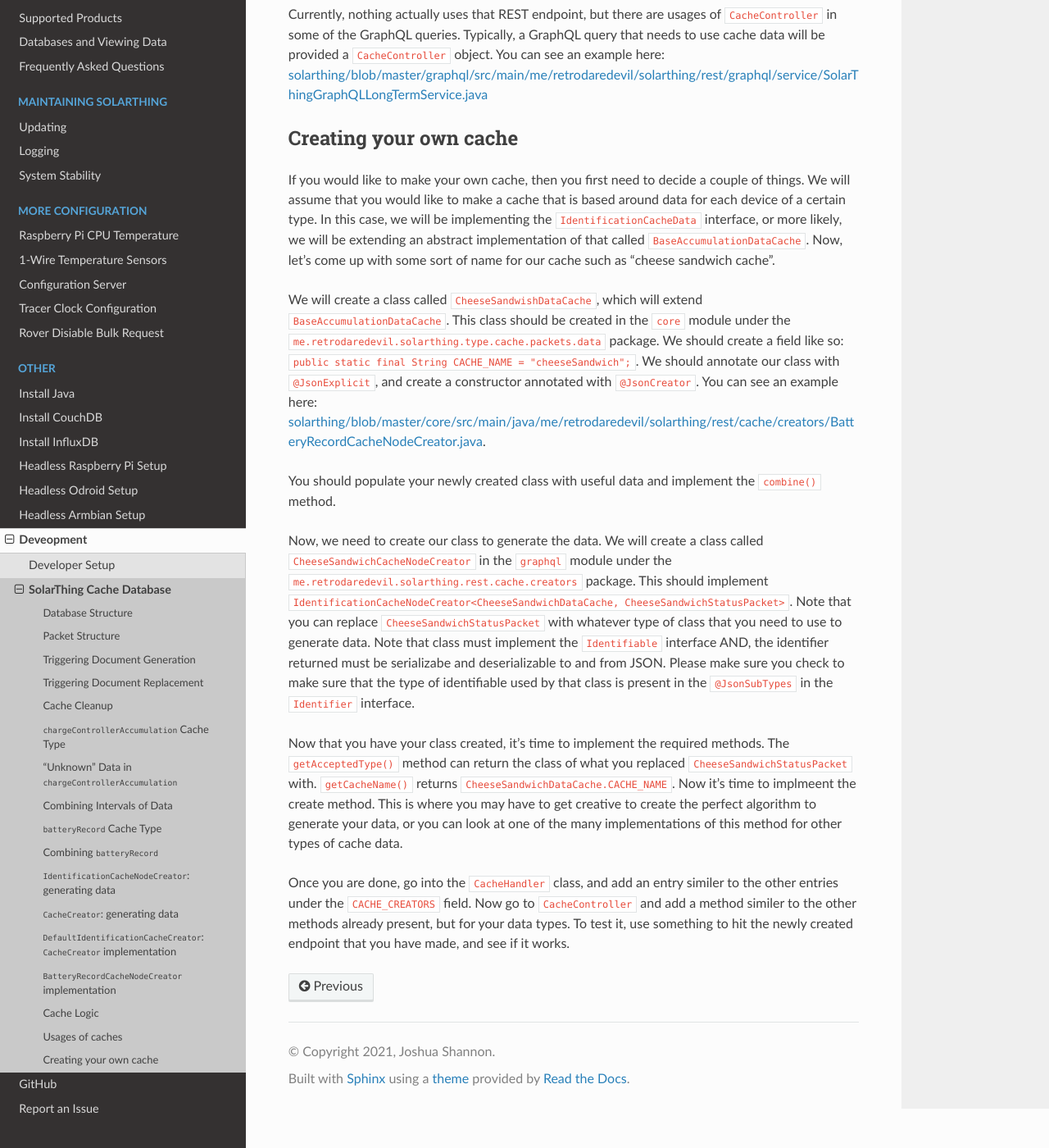
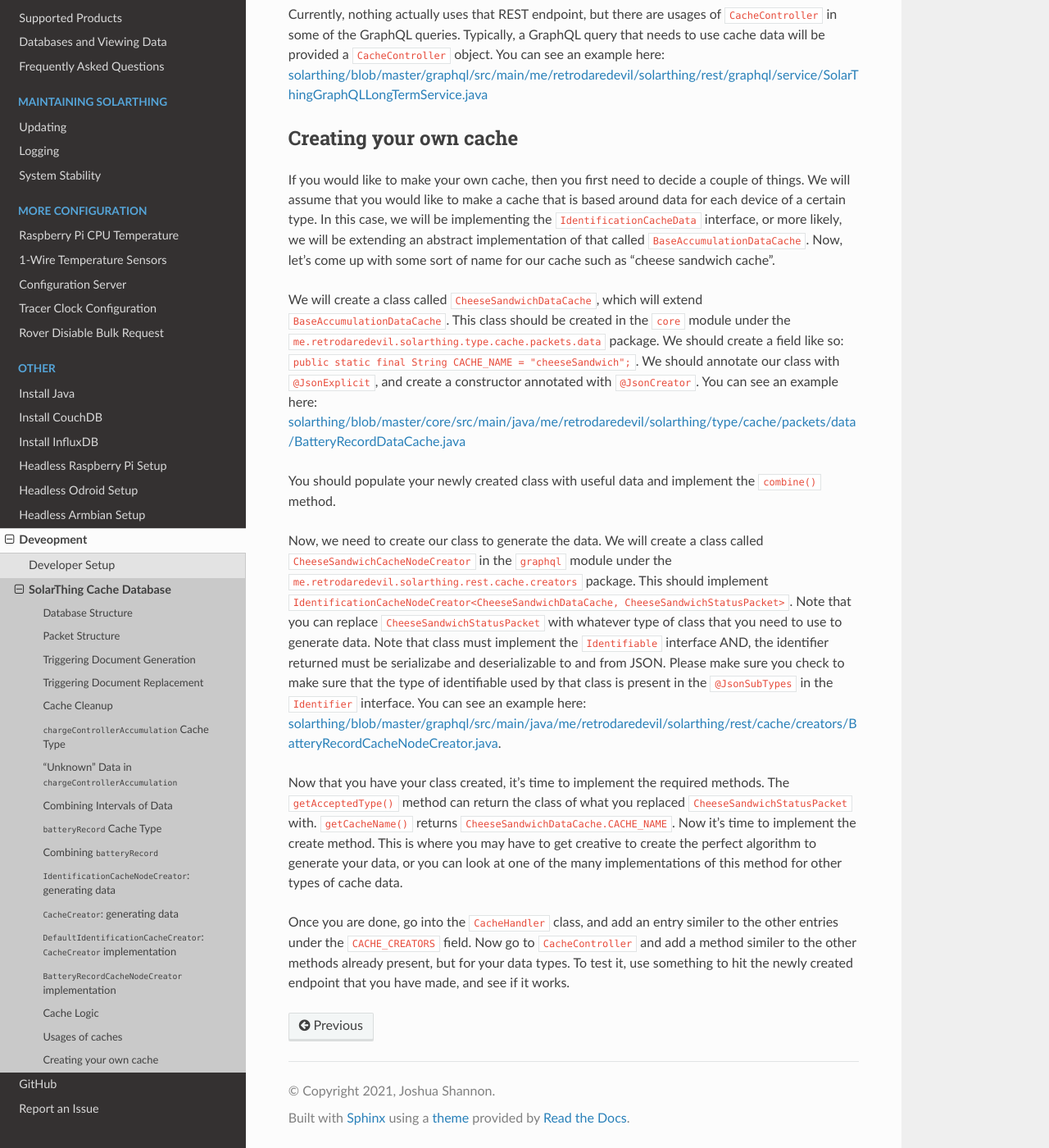
Before and after one commit to wildmountainfarms/solarthing-docs, a Sphinx documentation site: the page built from docs/source/develop/cache.rst, in a window 1280 px wide and 1400 px high, scrolled down 7771 px. Shown: the whole window at 82% size. Built offline with Sphinx 7.4.7 and the Read the Docs theme 2.0.0, drawn with Linux system fonts in a browser that asks for light colours; pages that are not in the unit, such as notebooks, are missing from menus; some of the changed text lies outside the part shown.

Commit message:
Fixed some typos in the cache page

```diff
--- a/docs/source/develop/cache.rst
+++ b/docs/source/develop/cache.rst
@@ -295,7 +295,7 @@
 ``DefaultIdentificationCacheCreator``: ``CacheCreator`` implementation
 --------------------------------------------------------------------------------------------------
 
-A ``CacheCreator`` doesn't have to necessarily deal with ``IdentificationCacheNodeCreator``s.
+A ``CacheCreator`` doesn't have to necessarily deal with ``IdentificationCacheNodeCreator`` s.
 The main (and only) implementation of ``CacheCreator`` is ``DefaultIdentificationCacheCreator``,
 which takes a ``IdentificationCacheNodeCreator``.
 
@@ -334,11 +334,11 @@
 abstract implementation of that called ``BaseAccumulationDataCache``. Now, let's come up with some sort of name for our cache such as
 "cheese sandwich cache".
 
-We will create a class called ``CheeseSandwishDataCache``, which will extend ``BaseAccumulationDataCache``.
+We will create a class called ``CheeseSandwichDataCache``, which will extend ``BaseAccumulationDataCache``.
 This class should be created in the ``core`` module under the ``me.retrodaredevil.solarthing.type.cache.packets.data`` package.
 We should create a field like so: ``public static final String CACHE_NAME = "cheeseSandwich";``.
 We should annotate our class with ``@JsonExplicit``, and create a constructor annotated with ``@JsonCreator``.
-You can see an example here: :blob:`master/core/src/main/java/me/retrodaredevil/solarthing/rest/cache/creators/BatteryRecordCacheNodeCreator.java`.
+You can see an example here: :blob:`master/core/src/main/java/me/retrodaredevil/solarthing/type/cache/packets/data/BatteryRecordDataCache.java`
 
 You should populate your newly created class with useful data and implement the ``combine()`` method.
 
@@ -348,10 +348,11 @@
 Note that you can replace ``CheeseSandwichStatusPacket`` with whatever type of class that you need to use to generate data.
 Note that class must implement the ``Identifiable`` interface AND, the identifier returned must be serializabe and deserializable to and from JSON.
 Please make sure you check to make sure that the type of identifiable used by that class is present in the ``@JsonSubTypes`` in the ``Identifier`` interface.
+You can see an example here: :blob:`master/graphql/src/main/java/me/retrodaredevil/solarthing/rest/cache/creators/BatteryRecordCacheNodeCreator.java`.
 
 Now that you have your class created, it's time to implement the required methods. The ``getAcceptedType()`` method can return
 the class of what you replaced ``CheeseSandwichStatusPacket`` with. ``getCacheName()`` returns ``CheeseSandwichDataCache.CACHE_NAME``.
-Now it's time to implmeent the create method. This is where you may have to get creative to create the perfect algorithm to
+Now it's time to implement the create method. This is where you may have to get creative to create the perfect algorithm to
 generate your data, or you can look at one of the many implementations of this method for other types of cache data.
 
 Once you are done, go into the ``CacheHandler`` class, and add an entry similer to the other entries under the ``CACHE_CREATORS`` field.
```
